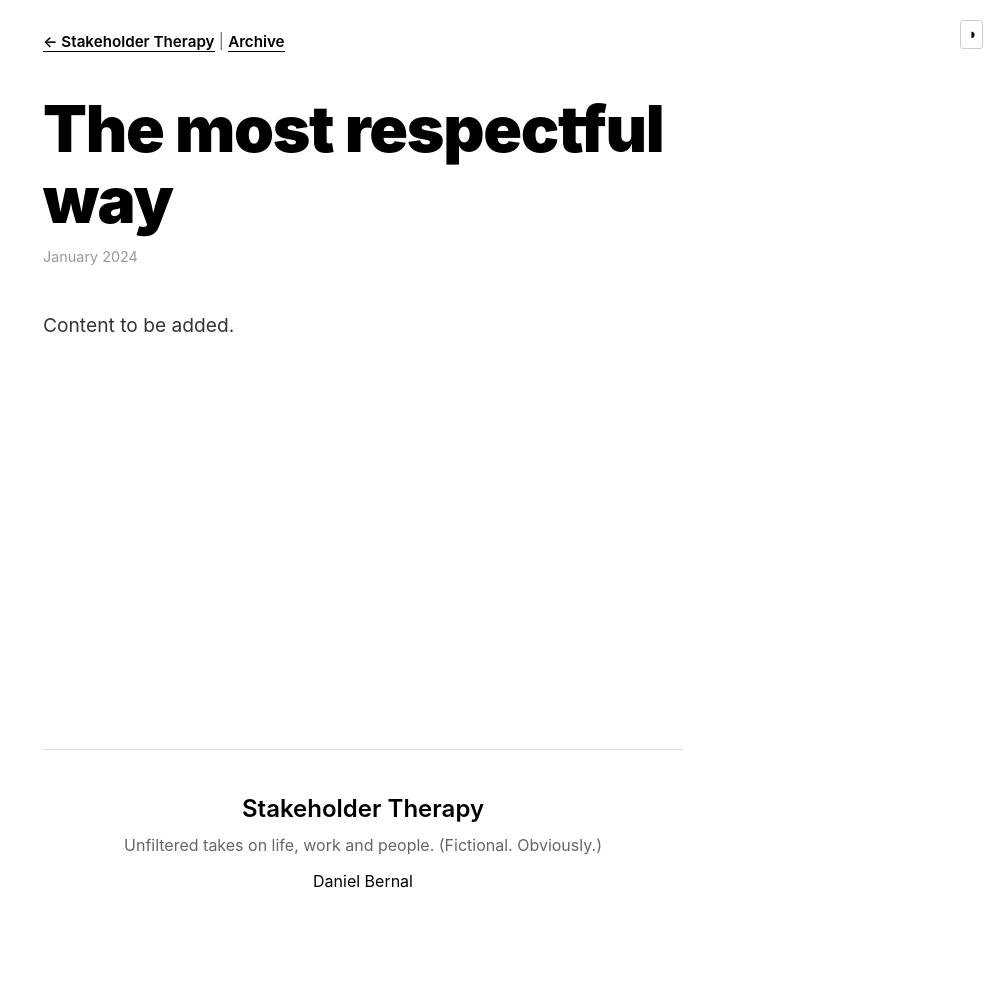
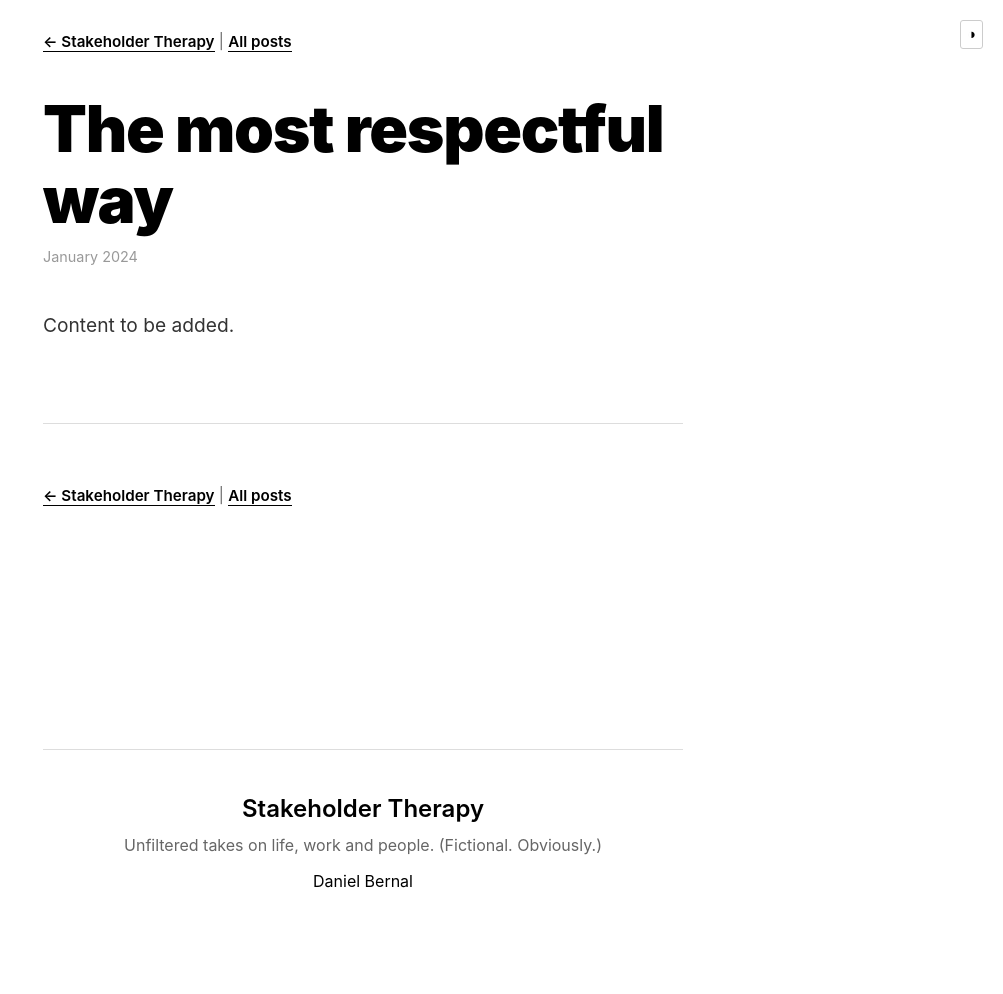
Before and after one commit to afterxleep/stakeholdertherapy.com, a Jekyll site: the page built from _posts/2024-01-12-the-most-respectful-way.md, in a window 1280 px wide. Shown: the whole page, without its empty margins (277-1280 px from the left). Built offline with Jekyll 4.4.1, drawn with Linux system fonts in a browser that asks for light colours.

Commit message:
Add post footer navigation and change Archive to All posts

```diff
--- a/_layouts/default.html
+++ b/_layouts/default.html
@@ -427,6 +427,36 @@
       padding: 0;
     }
 
+    /* Post Footer Navigation */
+    .post-footer {
+      margin-top: 80px;
+      padding-top: 60px;
+      border-top: 1px solid #333;
+      font-size: 0.95rem;
+      color: #666;
+    }
+
+    body.light-theme .post-footer {
+      border-top-color: #ddd;
+    }
+
+    .post-footer a {
+      color: #fff;
+      text-decoration: none;
+      font-weight: 600;
+      border-bottom: 1px solid #fff;
+      transition: all 0.2s;
+    }
+
+    body.light-theme .post-footer a {
+      color: #000;
+      border-bottom-color: #000;
+    }
+
+    .post-footer a:hover {
+      opacity: 0.6;
+    }
+
     /* Footer */
     footer {
       margin-top: auto;
@@ -541,7 +571,7 @@
 
   <header class="site-header">
     <nav class="site-nav">
-      <a href="/">← Stakeholder Therapy</a> | <a href="/archive/">Archive</a>
+      <a href="/">← Stakeholder Therapy</a> | <a href="/archive/">All posts</a>
     </nav>
   </header>
 
--- a/_layouts/post.html
+++ b/_layouts/post.html
@@ -12,6 +12,10 @@
 
   <div class="post-content" itemprop="articleBody">
     {{ content }}
+  </div>
+
+  <div class="post-footer">
+    <a href="/">← Stakeholder Therapy</a> | <a href="/archive/">All posts</a>
   </div>
 
   <script type="application/ld+json">
```
